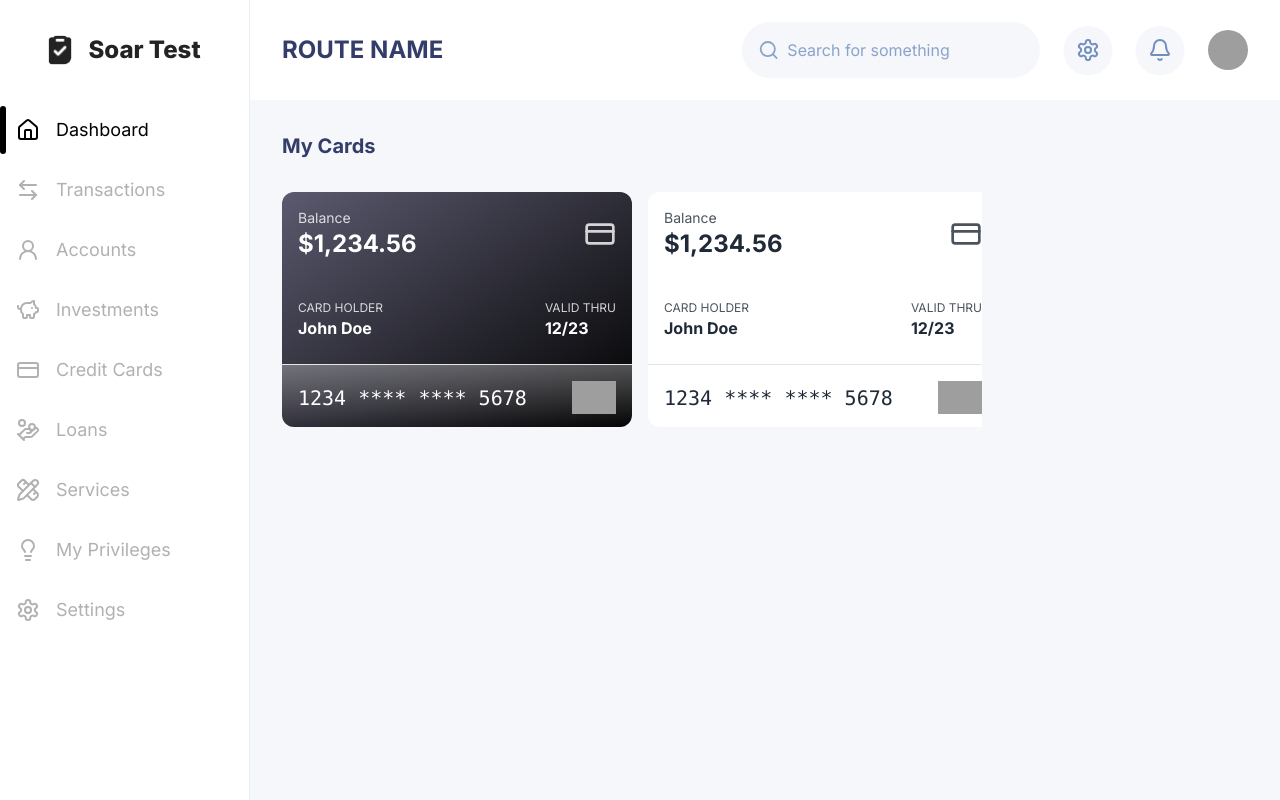
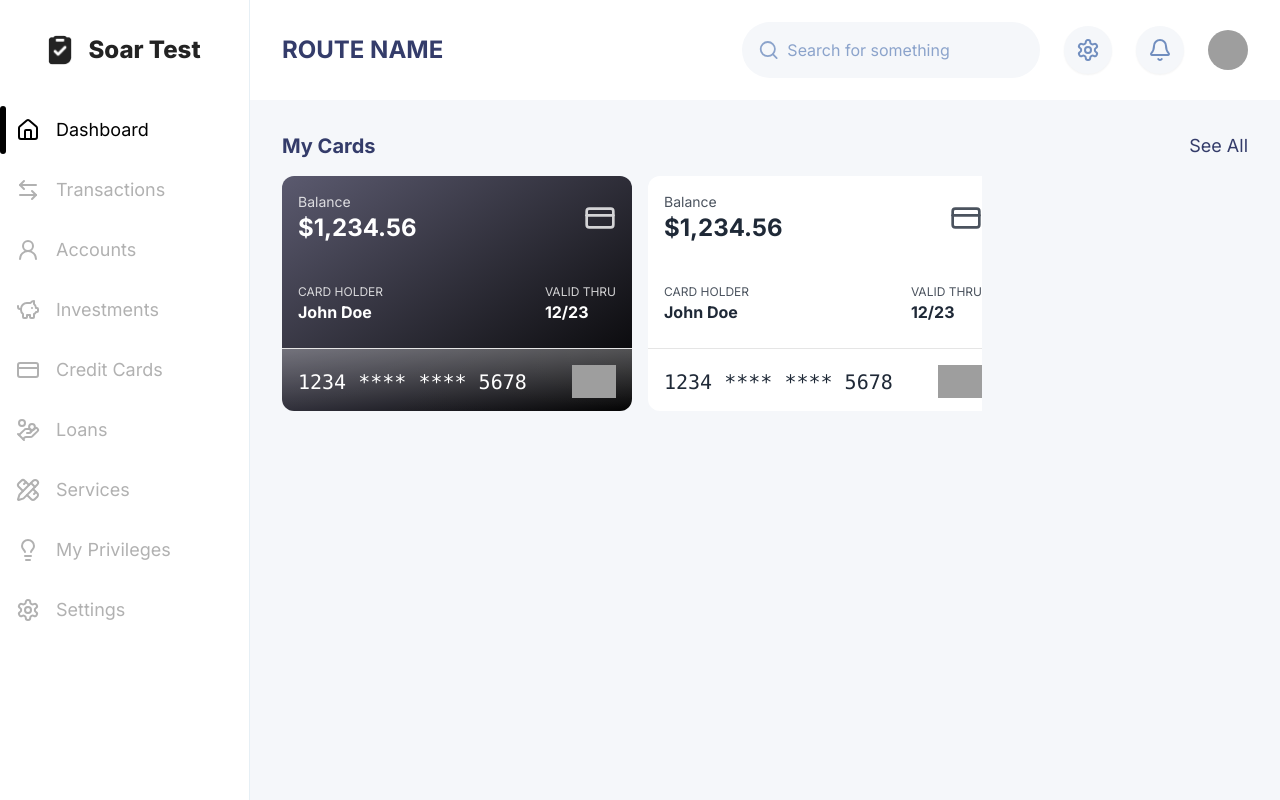
Before and after one commit to AymKh/soar-dashboard, a Next.js app: page / in a window 1280 px wide. Built offline with nearby package versions, Linux system fonts and the light colour scheme; grey boxes are pictures that could not be loaded.

Commit message:
feat: WIP credit cards section - navigating to separate cards view

```diff
--- /dev/null
+++ b/src/app/(root)/cards/page.tsx
@@ -0,0 +1,70 @@
+import CreditCardContainer from '@/components/dashboard/creditCard'
+import { Etheme, TCreditCardProps } from '@/lib/types'
+import React from 'react'
+
+function page() {
+
+    const cards: TCreditCardProps[] = [
+        {
+            cardNumber: '1234 5678 1234 5678',
+            holderName: 'John Doe',
+            validThru: '12/23',
+            balance: 1234.56
+        },
+        {
+            cardNumber: '1234 5678 1234 5678',
+            holderName: 'John Doe',
+            validThru: '12/23',
+            balance: 1234.56,
+            theme: Etheme.light
+        },
+        {
+            cardNumber: '1234 5678 1234 5678',
+            holderName: 'John Doe',
+            validThru: '12/23',
+            balance: 1234.56
+        },
+        {
+            cardNumber: '1234 5678 1234 5678',
+            holderName: 'John Doe',
+            validThru: '12/23',
+            balance: 1234.56,
+            theme: Etheme.light
+        },
+        {
+            cardNumber: '1234 5678 1234 5678',
+            holderName: 'John Doe',
+            validThru: '12/23',
+            balance: 1234.56
+        },
+        {
+            cardNumber: '1234 5678 1234 5678',
+            holderName: 'John Doe',
+            validThru: '12/23',
+            balance: 1234.56,
+            theme: Etheme.light
+        },
+    ]
+
+
+    return (
+        <div className='p-8'>
+            <div className="responsiveGrid">
+                {
+                    cards.map((card, index) => (
+                        <CreditCardContainer
+                            key={index}
+                            cardNumber={card.cardNumber}
+                            holderName={card.holderName}
+                            validThru={card.validThru}
+                            balance={card.balance}
+                            theme={card.theme}
+                        />
+                    ))
+                }
+            </div>
+        </div>
+    )
+}
+
+export default page
--- a/src/app/(root)/page.tsx
+++ b/src/app/(root)/page.tsx
@@ -1,11 +1,11 @@
 import CreditCardContainer from "@/components/dashboard/creditCard";
 import SectionContainer from "@/components/sectionContainer";
 import { ScrollArea } from "@/components/ui/scroll-area";
-import { Etheme } from "@/lib/types";
+import { Etheme, TCreditCardProps } from "@/lib/types";
 
 export default function Home() {
 
-  const cards = [
+  const cards: TCreditCardProps[] = [
     {
       cardNumber: '1234 5678 1234 5678',
       holderName: 'John Doe',
@@ -24,7 +24,7 @@ export default function Home() {
   return (
     <div className="p-8">
 
-      <SectionContainer title='my cards'>
+      <SectionContainer title='my cards' cta={{ label: 'see all', href: '/cards' }}>
 
         <ScrollArea className="w-[700px] whitespace-nowrap ">
           <div className=" gap-4 grid grid-flow-col max-w-[700px] overflow-x-scroll scroll-hidden">
--- a/src/app/globals.css
+++ b/src/app/globals.css
@@ -94,6 +94,12 @@
 
 }
 
+.responsiveGrid {
+  display: grid;
+  grid-template-columns: repeat(auto-fill, minmax(350px, 1fr));
+  gap: 1rem;
+}
+
 .scroll-hidden {
   scrollbar-width: none;
 }
--- a/src/components/sectionContainer.tsx
+++ b/src/components/sectionContainer.tsx
@@ -1,14 +1,15 @@
+import { TSectionContainerProps } from '@/lib/types'
+import Link from 'next/link'
 import React from 'react'
 
-interface SectionContainerProps {
-    children: React.ReactNode;
-    title: string;
-}
 
-function SectionContainer({ children, title }: SectionContainerProps) {
+function SectionContainer({ children, title, cta = { label: '', href: '#' } }: TSectionContainerProps) {
     return (
-        <div className='flex flex-col gap-8'>
-            <span className='text-primary-300 font-semibold text-xl capitalize'>{title}</span>
+        <div className='flex flex-col gap-4'>
+            <div className='w-full flex flex-row items-center justify-between'>
+                <span className='text-primary-300 font-semibold text-xl capitalize'>{title}</span>
+                {cta.label && <Link className='text-primary-300 text-lg capitalize' href={cta.href}>{cta.label}</Link>}
+            </div>
             {children}
         </div>
     )
--- a/src/components/sidenav.tsx
+++ b/src/components/sidenav.tsx
@@ -15,7 +15,7 @@ function SideNav() {
         { label: 'transactions', href: '#' },
         { label: 'accounts', href: '#' },
         { label: 'investments', href: '#' },
-        { label: 'credit cards', href: '#' },
+        { label: 'credit cards', href: '/cards' },
         { label: 'loans', href: '#' },
         { label: 'services', href: '#' },
         { label: 'my privileges', href: '#' },
--- a/src/lib/types.ts
+++ b/src/lib/types.ts
@@ -9,6 +9,15 @@ export type TNavigationItems = {
 }
 
 export type TSidebarNavItems = Omit<TNavigationItems, 'icon'>;
+
+export type TSectionContainerProps = {
+    children: React.ReactNode;
+    title: string;
+    cta: {
+        label: string;
+        href: string;
+    }
+}
 
 export enum Etheme {
     light = 'light',
```
